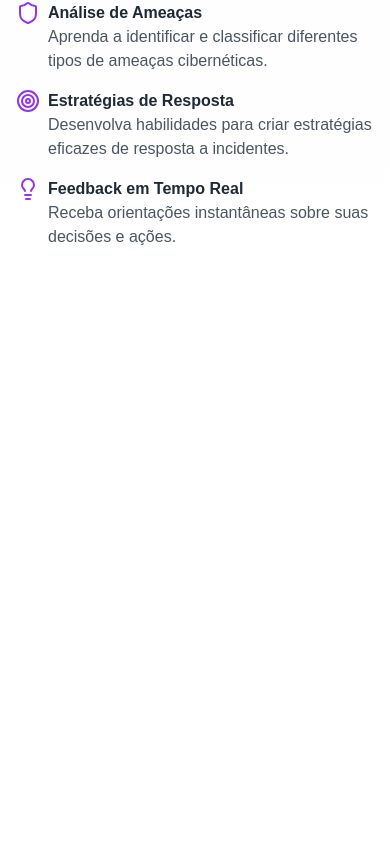
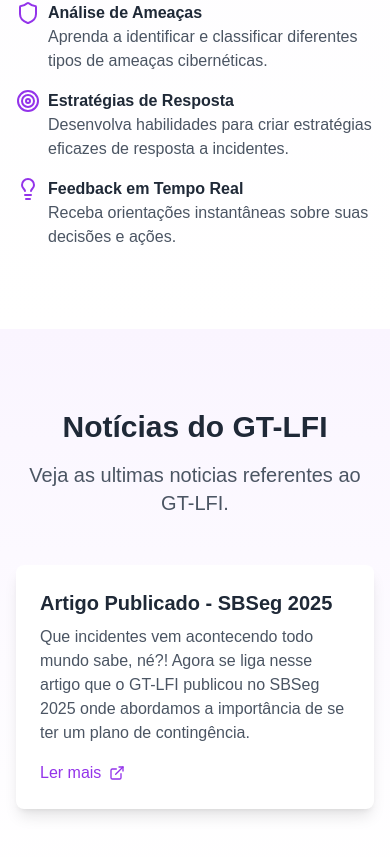
Before and after one commit to gt-rnp-lfi/gt-rnp-lfi.github.io, a Next.js app in the folder rnp-landingpage/: page / in a window 390 px wide. Shown: the part 4380-5237 px from the top of the page. Before the commit the page ends 4709 px from the top, so only its background shows below. Built offline with nearby package versions, Linux system fonts and the light colour scheme.

Commit message:
feat(ui): adicionar seção de novidades.

```diff
--- a/rnp-landingpage/app/page.tsx
+++ b/rnp-landingpage/app/page.tsx
@@ -2,6 +2,7 @@
 import HeroSection from '../components/hero-section'
 import ContextSection from '../components/context-section'
 import ShowcaseSection from '../components/showcase-section'
+import NewsSection from '../components/news-section'
 
 export default function Home() {
   return (
@@ -10,6 +11,7 @@
       <HeroSection />
       <ContextSection />
       <ShowcaseSection />
+      <NewsSection />
     </>
   )
 }
--- a/rnp-landingpage/components/nav-bar.tsx
+++ b/rnp-landingpage/components/nav-bar.tsx
@@ -24,6 +24,9 @@
             </Link>
             <Link href="#about" className="text-gray-600 hover:text-purple-600 transition-colors">
               Sobre
+            </Link>
+            <Link href="#news" className="text-gray-600 hover:text-purple-600 transition-colors">
+              Novidades
             </Link>
             <Link href="#tech" className="text-gray-600 hover:text-purple-600 transition-colors">
               Tecnologias
@@ -66,6 +69,13 @@
                 Sobre
               </Link>
               <Link
+                href="#news"
+                className="text-gray-600 hover:text-purple-600 transition-colors"
+                onClick={() => setIsMenuOpen(false)}
+              >
+                Novidades
+              </Link>
+              <Link
                 href="#tech"
                 className="text-gray-600 hover:text-purple-600 transition-colors"
                 onClick={() => setIsMenuOpen(false)}
--- /dev/null
+++ b/rnp-landingpage/components/news-section.tsx
@@ -0,0 +1,65 @@
+'use client'
+
+import { motion } from 'framer-motion'
+import { ExternalLink } from 'lucide-react'
+import Link from 'next/link'
+
+const newsItems = [
+  {
+    title: 'Artigo Publicado - SBSeg 2025',
+    description: 'Que incidentes vem acontecendo todo mundo sabe, né?! Agora se liga nesse artigo que o GT-LFI publicou no SBSeg 2025 onde abordamos a importância de se ter um plano de contingência.',
+    link: 'https://exemplo.com/noticia-1'
+  }
+]
+
+export default function NewsSection() {
+  return (
+    <section id="news" className="relative w-full bg-gradient-to-b from-purple-50 to-white overflow-hidden py-20">
+      <div className="container mx-auto px-4">
+        <motion.div
+          initial={{ opacity: 0, y: 20 }}
+          whileInView={{ opacity: 1, y: 0 }}
+          transition={{ duration: 0.5 }}
+          viewport={{ once: true }}
+          className="text-center mb-12"
+        >
+          <h2 className="text-3xl md:text-4xl font-bold mb-4 text-gray-800">
+            Notícias do GT-LFI
+          </h2>
+          <p className="text-xl text-gray-600 max-w-3xl mx-auto">
+            Veja as ultimas noticias referentes ao GT-LFI.
+          </p>
+        </motion.div>
+
+        <div className="space-y-6">
+          {newsItems.map((item, index) => (
+            <motion.div
+              key={index}
+              initial={{ opacity: 0, x: -20 }}
+              whileInView={{ opacity: 1, x: 0 }}
+              transition={{ duration: 0.5, delay: index * 0.1 }}
+              viewport={{ once: true }}
+              className="bg-white rounded-lg shadow-lg p-6 hover:shadow-xl transition-shadow duration-300"
+            >
+              <div className="flex flex-col md:flex-row md:items-center justify-between gap-4">
+                <div className="flex-1">
+                  <h3 className="text-xl font-semibold mb-2 text-gray-800">{item.title}</h3>
+                  <p className="text-gray-600">{item.description}</p>
+                </div>
+                <Link
+                  href={item.link}
+                  target="_blank"
+                  rel="noopener noreferrer"
+                  className="flex items-center gap-2 text-purple-600 hover:text-purple-700 transition-colors whitespace-nowrap"
+                >
+                  Ler mais
+                  <ExternalLink className="w-4 h-4" />
+                </Link>
+              </div>
+            </motion.div>
+          ))}
+        </div>
+      </div>
+    </section>
+  )
+}
--- a/rnp-landingpage/package.json
+++ b/rnp-landingpage/package.json
@@ -30,6 +30,7 @@
     "@types/react-dom": "^19",
     "eslint": "^9",
     "eslint-config-next": "15.1.4",
+    "gh-pages": "^6.3.0",
     "postcss": "^8",
     "tailwindcss": "^3.4.1",
     "typescript": "^5"
```
Also changed, not shown: 1 other file (tests, documents, lock files or other folders).
